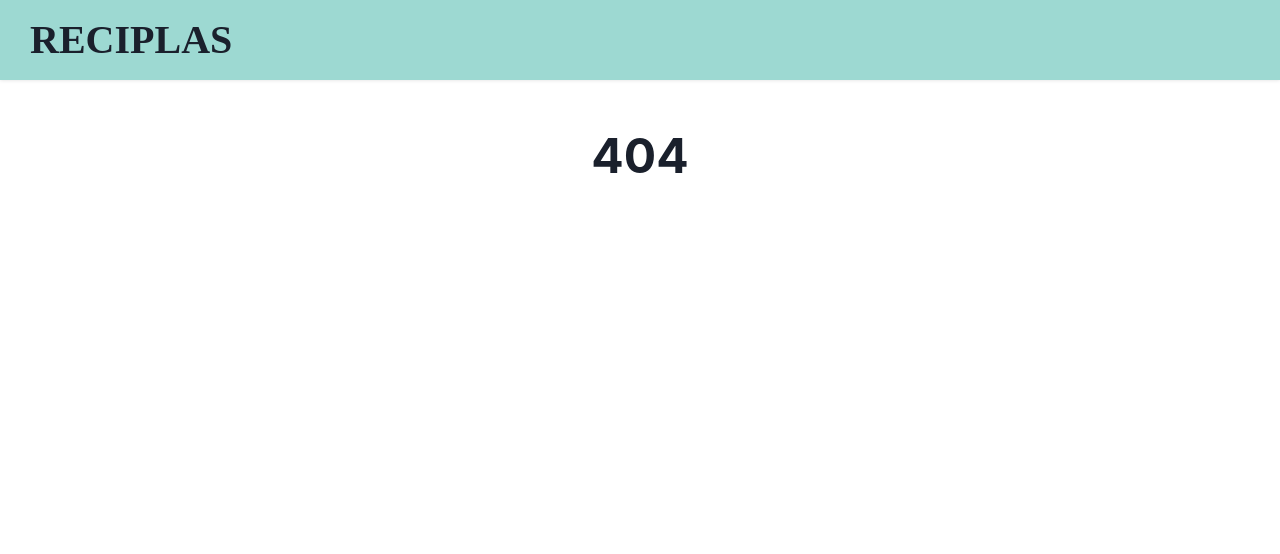
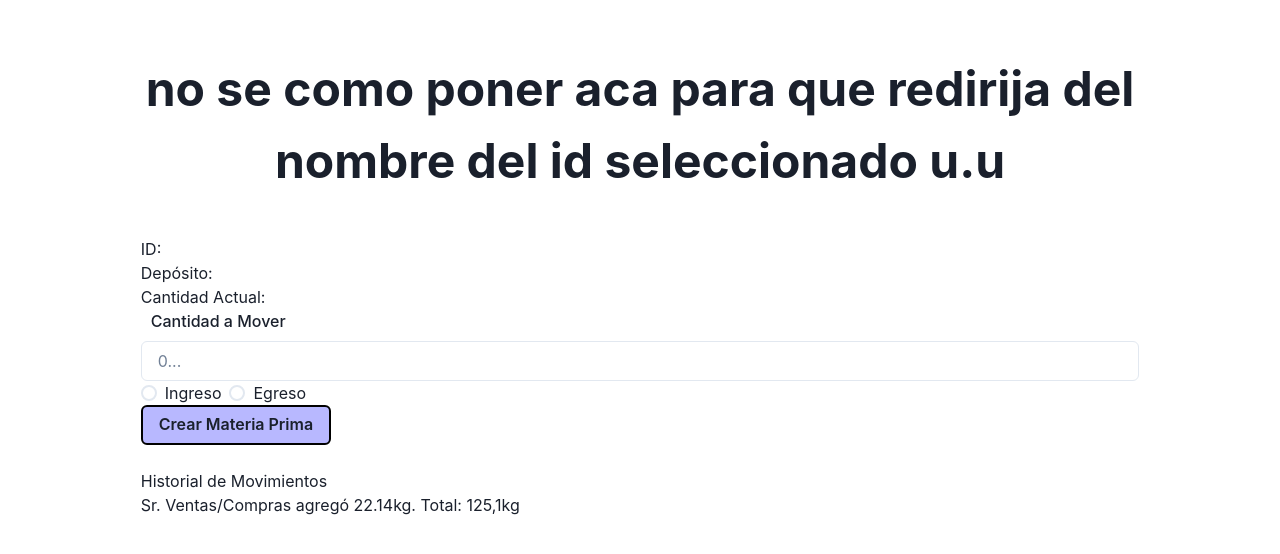
Before and after one commit to agustinbravop/utn-reciplas, a React (Create React App) app: page /prod/materias/detalle in a window 1280 px wide. Before the commit this address had no page. Shown: the top 554 px of the page. Built offline with nearby package versions, Linux system fonts and the light colour scheme; a web font is replaced by a local one.

Commit message:
navegabilidad

```diff
--- a/src/App.jsx
+++ b/src/App.jsx
@@ -11,6 +11,7 @@ import ListadoVentasPage from "./pages/ListadoVentasPage/ListadoVentasPage";
 import ListadoClientesPage from "./pages/ListadoClientesPage/ListadoClientesPage"
 import CrearNuevaMateriaPrimaPage from "./pages/CrearNuevaMateriaPrimaPage/CrearNuevaMateriaPrimaPage"
 import ListadoMateriasPrimasPage from './pages/ListadoMateriasPrimasPage/ListadoMateriasPrimas'
+import DetalleMateriaPage from './pages/DetalleMateriaPage/DetalleMateriaPage'
 
 const router = createBrowserRouter([
   {
@@ -53,6 +54,10 @@ const router = createBrowserRouter([
     path: "*",
     element: <NotFoundPage />,
   },
+  {
+    path: "prod/materias/detalle",
+    element: <DetalleMateriaPage />,
+  },
 ]);
 
 export default function App() {
--- a/src/components/FormMovimientos/FormMovimientos.jsx
+++ b/src/components/FormMovimientos/FormMovimientos.jsx
@@ -1,14 +1,15 @@
 import React from "react";
 import Button from "../../components/Button/Button";
-import OptionRadio from "../../components/OptionRadio/OptionRadio"
-import Input from '../components/Input/Input'
+import Input from '../../components/Input/Input'
+import RadioGroup from "../RadioGroup/RadioGroup";
 
 export default function FormMovimientos() {
+    const options = ["Ingreso", "Egreso"];
     return (
     <div>
         <Input name='InputCantidad' label='Cantidad a Mover' placeholder='0...'></Input>
-        <OptionRadio option1='Ingreso' option2='Egreso'></OptionRadio>
-        <Button>Guardar Movimiento</Button>
+        <RadioGroup options={options} />
+        <Button href="../prod/materias/detalle">Crear Materia Prima</Button>
     </div>
    )
 }
--- a/src/components/LineaMateriaPrima/LineaMateriaPrima.jsx
+++ b/src/components/LineaMateriaPrima/LineaMateriaPrima.jsx
@@ -1,4 +1,5 @@
 import { Tr, Td } from "@chakra-ui/react";
+import { EditIcon } from '@chakra-ui/icons'
 
 export default function LineaMateriaPrima({
   id,
@@ -16,7 +17,7 @@ export default function LineaMateriaPrima({
       <Td>{deposito}</Td>
       <Td>{cantidad} kg</Td>
       <Td>{ultimoCambio}</Td>
-      <Td>ED</Td>
+      <Td><EditIcon></EditIcon></Td>
     </Tr>
   );
 }
--- /dev/null
+++ b/src/pages/DetalleMateriaPage/DetalleMateriaPage.css
@@ -0,0 +1,6 @@
+.cuerpo {
+    padding: 1% 11%;
+  }
+  .titulo{
+    size: 3%;
+  }
--- /dev/null
+++ b/src/pages/DetalleMateriaPage/DetalleMateriaPage.jsx
@@ -0,0 +1,20 @@
+import React from 'react'
+import FormMovimientos from '../../components/FormMovimientos/FormMovimientos'
+import Title from '../../components/Title/Title'
+
+function DetalleMateriaPage() {
+  return (
+    <div className='cuerpo'>
+        <Title>no se como poner aca para que redirija del nombre del id seleccionado u.u</Title>
+        <h2>ID: </h2>
+        <h2>Depósito: </h2>
+        <h2>Cantidad Actual: </h2>
+        <FormMovimientos></FormMovimientos>
+        <br></br>
+        <h2>Historial de Movimientos</h2>
+        <h4>Sr. Ventas/Compras agregó 22.14kg. Total: 125,1kg</h4>
+    </div>
+  )
+}
+
+export default DetalleMateriaPage
```
